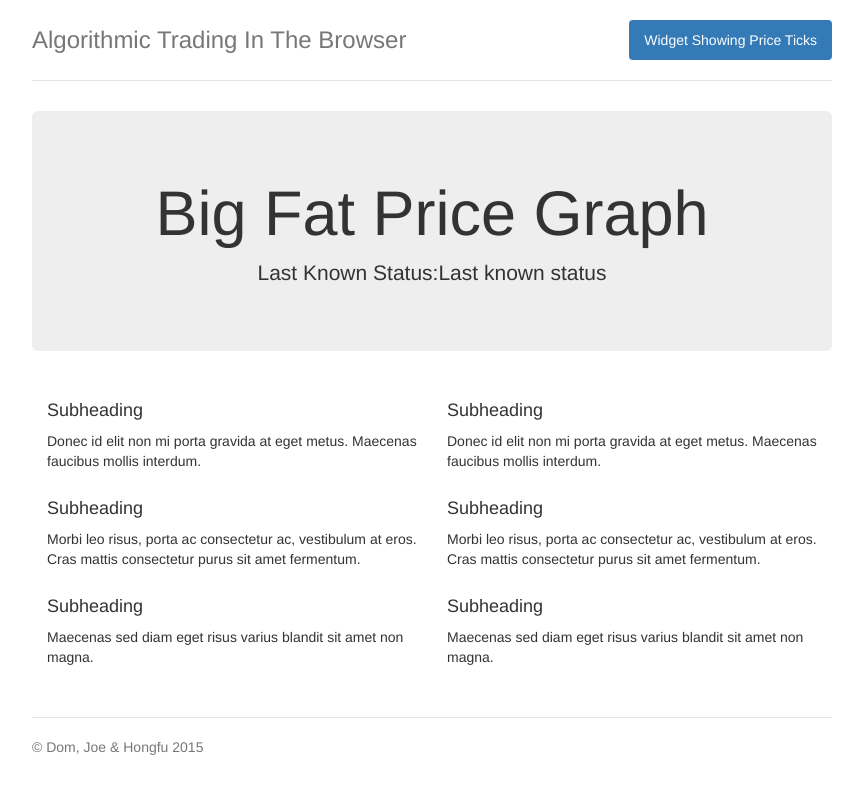
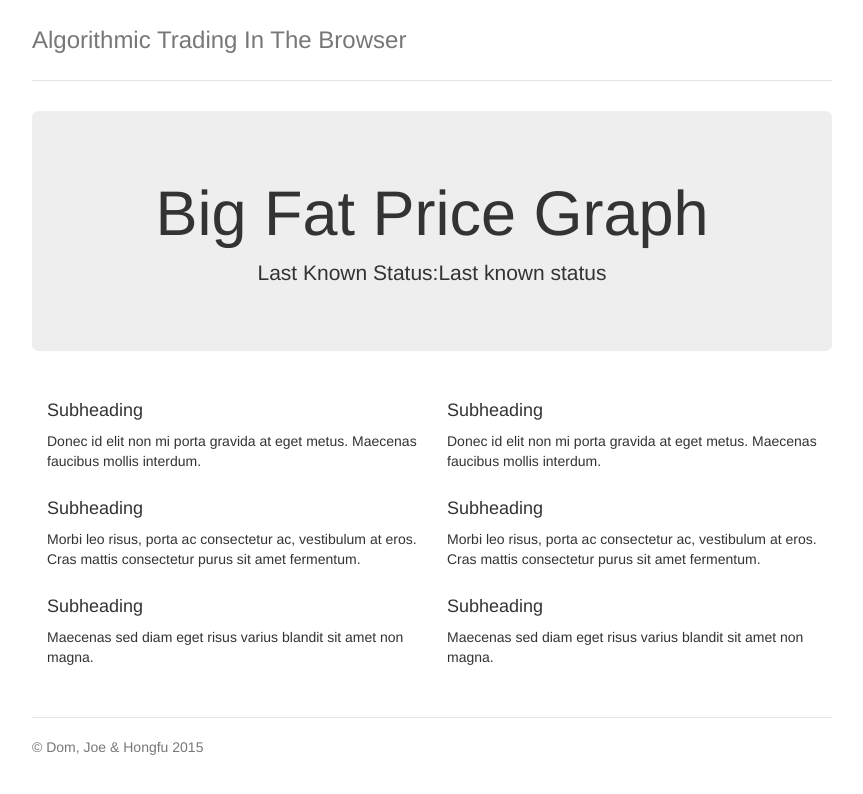
Before and after one commit to joelochlann/node-forex, a website: page public/index.html in a window 1280 px wide. Shown: the whole page, without its empty margins (208-1071 px from the left). Drawn offline with nearby package versions, Linux system fonts and the light colour scheme; no server answers.

Commit message:
Removed the button that existed in the tick widget location prior to the widget being instantiated

```diff
--- a/public/index.html
+++ b/public/index.html
@@ -81,7 +81,7 @@
             <nav>
               <ul class="nav nav-pills pull-right">
                 <li role="presentation" class="active">
-                    <a href="#">Widget Showing Price Ticks</a>
+                    <!-- Tick widget goes here -->
                 </li>
               </ul>
             </nav>
```
